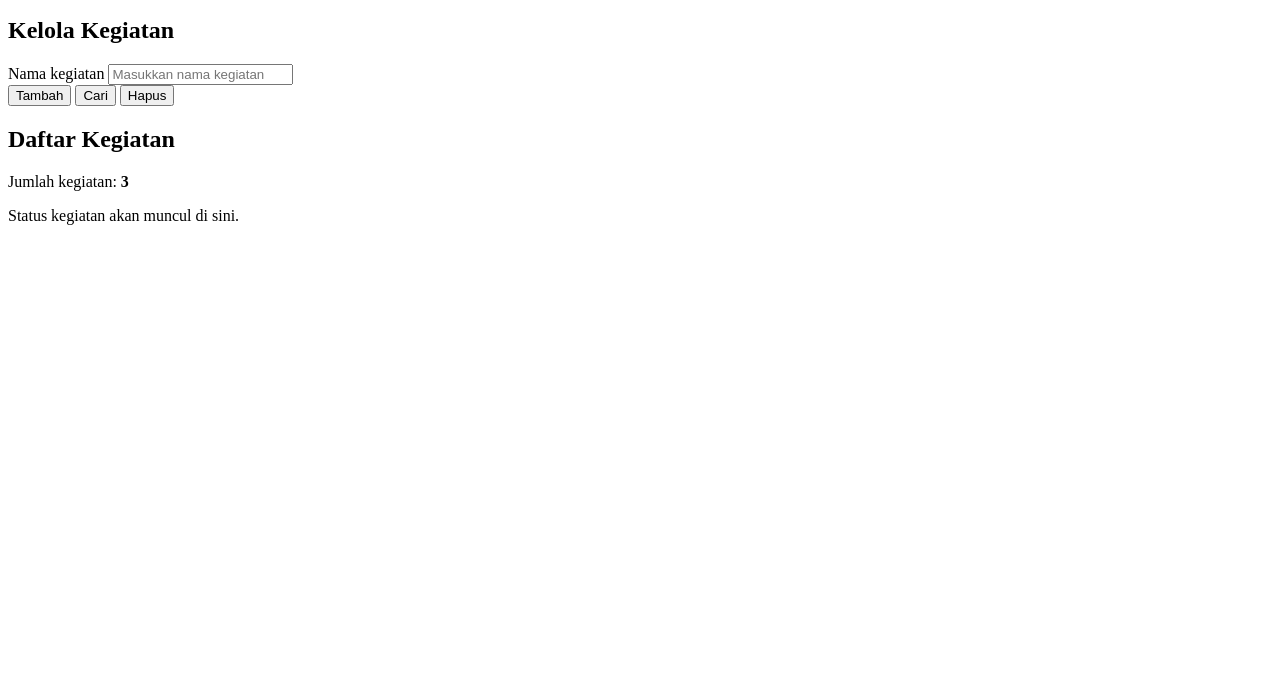
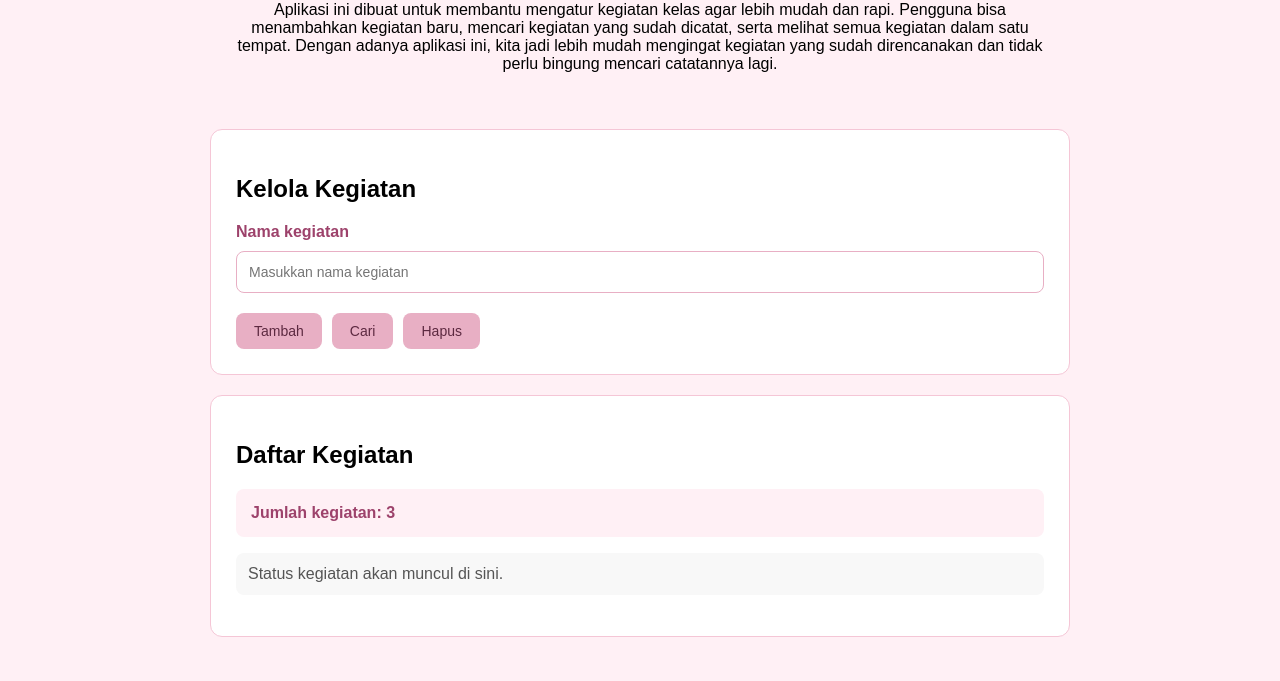
Before and after one commit to gwenniferanderiresya-hash/ProyekAkhir_2026_4484, a plain HTML site: page index.html in a window 1280 px wide. Shown: the part 119-800 px from the top of the page. Drawn offline with Linux system fonts and the light colour scheme.

Commit message:
menyelesaikan CSS

```diff
--- a/style.css
+++ b/style.css
@@ -14,52 +14,111 @@
 /* TODO CSS-01: Atur jenis font, warna teks, warna latar belakang,
    margin, dan padding dasar halaman. */
 body {
+  background-color: #FFF0F5;
+  font-family: sans-serif;
+  color: black;
+  margin: 0;
+  padding: 0;
 }
 
 /* TODO CSS-02: Atur lebar konten, posisi, padding, margin,
    border dan border-radius seperlunya. */
 .container {
+  margin: 0 auto;
+  max-width: 900px;
+  padding: 20px;
 }
 
 .kepala-halaman {
+  text-align: center;
+  padding: 20px;
+  margin-bottom: 20px;
 }
 
 .panel {
+  background-color: white;
+  padding: 25px;
+  margin-bottom: 20px;
+  border: 1px solid #F5C6D6;
+  border-radius: 12px;
 }
 
 /* TODO CSS-03: Atur ukuran input, padding, jarak antar elemen,
    warna tombol, dan tampilan yang konsisten. */
 .form-baris {
+  display: flex;
+  flex-direction: column;
+  gap: 10px;
+  margin-bottom: 20px;
 }
 
 .form-baris label {
+  font-weight: bold;
+  color: #9D426B;
 }
 
 .form-baris input {
+  width: 100%;
+  padding: 12px;
+  border: 1px solid #E8AFC4;
+  border-radius: 8px;
+  font-size: 14px;
 }
 
 .aksi {
+  display: flex;
+  gap: 10px;
+  flex-wrap: wrap;
 }
 
 .aksi button {
+  padding: 10px 18px;
+  background-color: #E8AFC4;
+  color: #5C2940;
+  border: none;
+  border-radius: 8px;
+  cursor: pointer;
+  font-size: 14px;
 }
 
 /* TODO CSS-04: Rapikan daftar kegiatan, jumlah kegiatan, dan pesan
    status. Bedakan tampilan status berhasil dan gagal. */
 #daftarKegiatan {
+  padding-left: 25px;
+  margin-top: 15px;
 }
 
 #daftarKegiatan li {
+  padding: 12px;
+  margin-bottom: 8px;
+  background-color: #FFF0F5;
+  border: 1px solid #F5C6D6;
+  border-radius: 8px;
 }
 
 .ringkasan {
+  margin-top: 20px;
+  padding: 15px;
+  background-color: #FFF0F5;
+  border-radius: 8px;
+  color: #9D426B;
+  font-weight: bold;
 }
 
 #pesanStatus {
+  padding: 12px;
+  margin-top: 15px;
+  border-radius: 8px;
+  background-color: #F8F8F8;
+  color: #555555;
 }
 
 #pesanStatus.berhasil {
+  background-color: #E5F5E9;
+  color: #26733B;
 }
 
 #pesanStatus.gagal {
+  background-color: #FCE4E4;
+  color: #A52A2A;
 }
```
